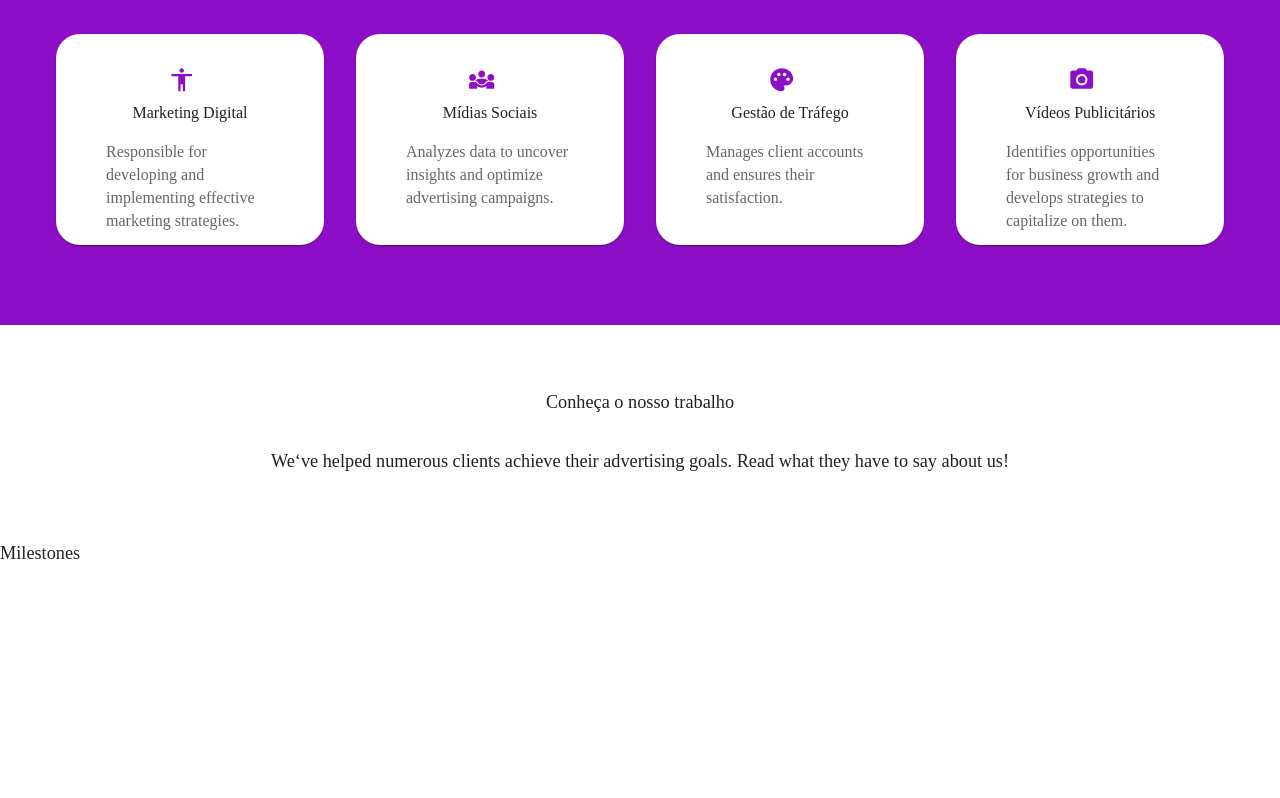
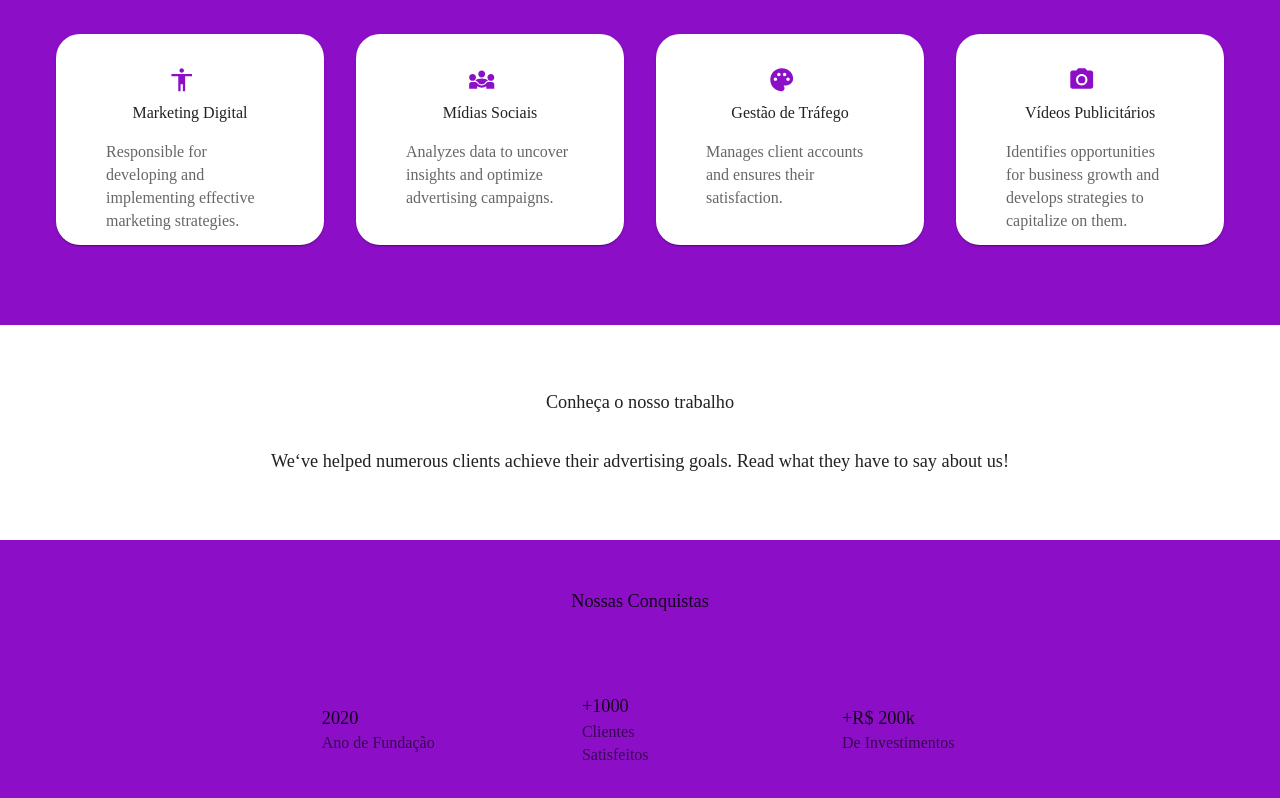
Before and after one commit to johannDeLaCruz/lummus_productions, a React (Vite) app: page / in a window 1280 px wide. Shown: the part 1234-2032 px from the top of the page. Before the commit the page ends 1801 px from the top, so only its background shows below. Built offline with nearby package versions, Linux system fonts and the light colour scheme.

Commit message:
feat(milestones): :sparkles: add milestones section

```diff
--- a/src/components/Milestones.jsx
+++ b/src/components/Milestones.jsx
@@ -1,9 +1,46 @@
-
+import Box from "@mui/material/Box";
+import Stack from "@mui/material/Stack";
+import Typography from "@mui/material/Typography";
+import Container from "@mui/material/Container";
+import List from "@mui/material/List";
+import ListItemText from "@mui/material/ListItemText";
+import ListItem from "@mui/material/ListItem";
 
 const Milestones = () => {
+  const milestonesList = [
+    {
+      title: "2020",
+      description: "Ano de Fundação",
+    },
+    {
+      title: "+1000",
+      description: "Clientes Satisfeitos",
+    },
+    {
+      title: "+R$ 200k",
+      description: "De Investimentos",
+    },
+  ];
+
   return (
-    <div>Milestones</div>
-  )
-}
+    <Box sx={{ backgroundColor: "primary.main" }} component={"section"} py={6}>
+      <Container maxWidth={"xl"}>
+        <Stack spacing={8} alignItems={"center"}>
+          <Typography>Nossas Conquistas</Typography>
+          <List sx={{ display: "flex", flexDirection: "row", gap: 18 }}>
+            {milestonesList.map((milestone, index) => (
+              <ListItem key={index} disablePadding>
+                <ListItemText
+                  primary={milestone.title}
+                  secondary={milestone.description}
+                />
+              </ListItem>
+            ))}
+          </List>
+        </Stack>
+      </Container>
+    </Box>
+  );
+};
 
-export default Milestones
+export default Milestones;
```
